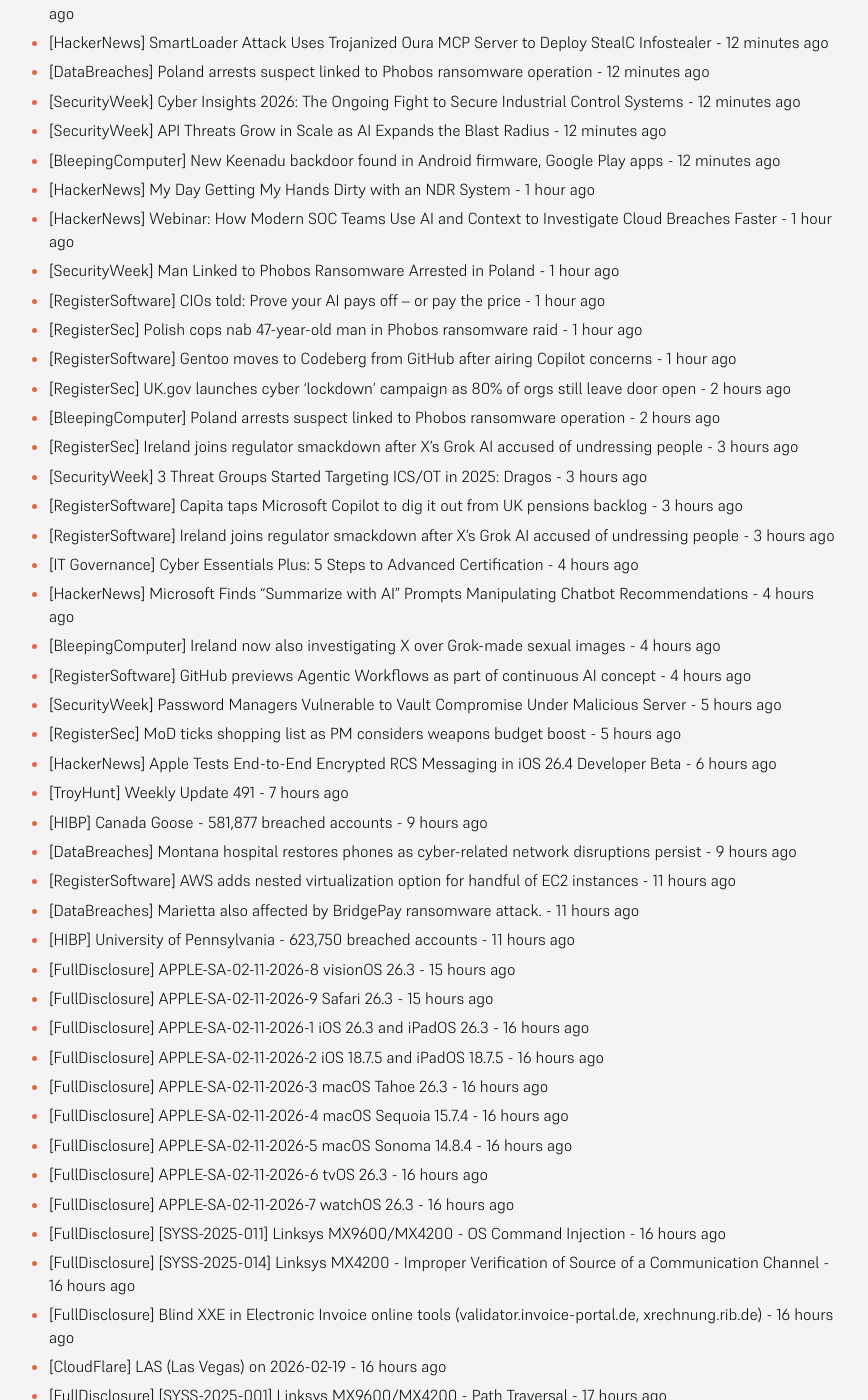
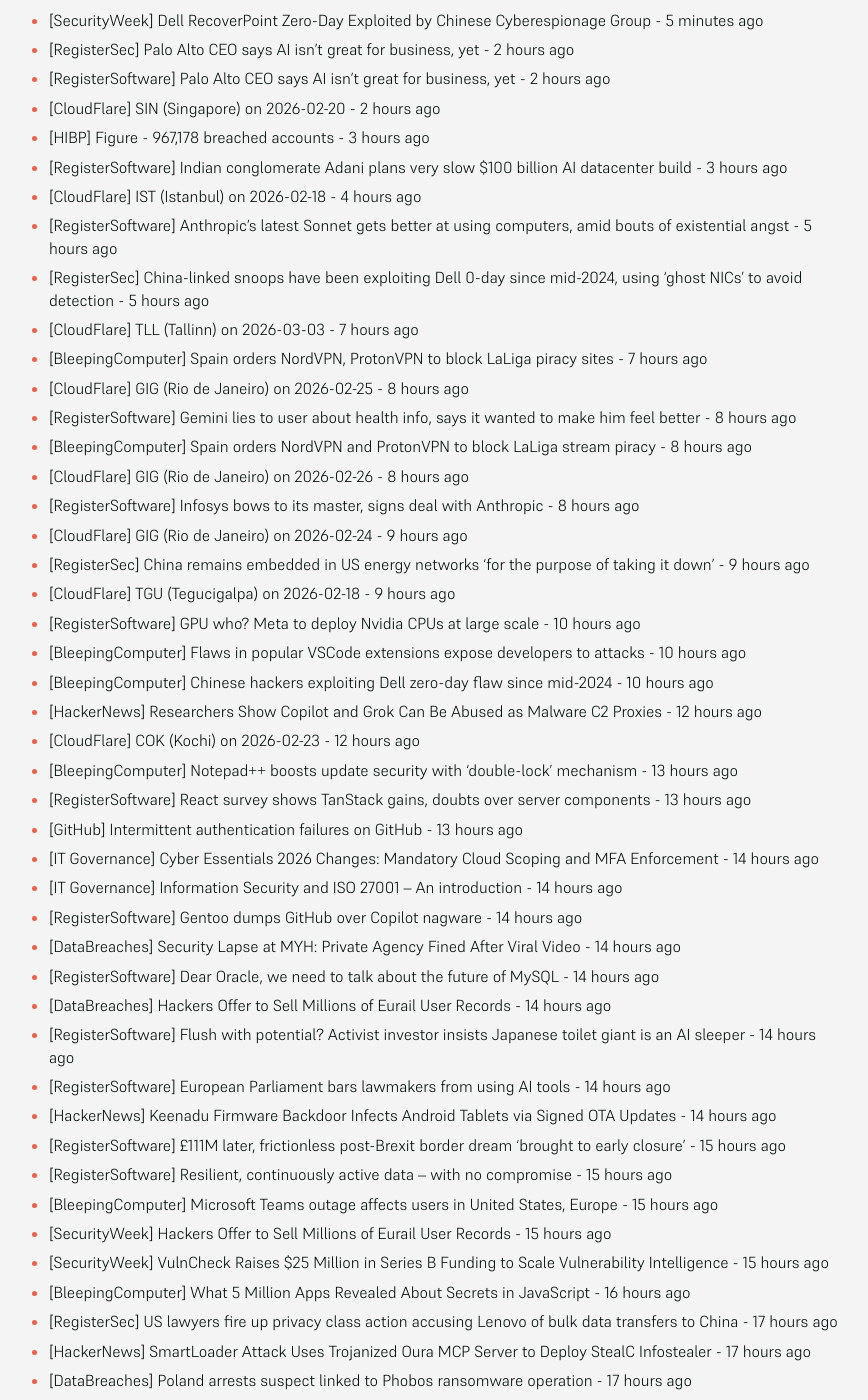
Before and after one commit to SecOpsNews/news, a Jekyll site: the page built from index.md, in a window 1280 px wide and 1400 px high, scrolled down 295 px. Shown: the whole window, without its empty margins (215-1083 px from the left). Built offline with Jekyll 4.4.1, drawn with Linux system fonts in a browser that asks for light colours; some of the changed text lies outside the part shown.

Commit message:
New Feed

```diff
--- a/index.md
+++ b/index.md
@@ -9,83 +9,126 @@ description: Latest Updates
 
 <!-- SecOps start -->
 
-- [RegisterSec] US lawyers fire up privacy class action accusing Lenovo of bulk data transfers to China - 12 minutes ago
-- [HackerNews] SmartLoader Attack Uses Trojanized Oura MCP Server to Deploy StealC Infostealer - 12 minutes ago
-- [DataBreaches] Poland arrests suspect linked to Phobos ransomware operation - 12 minutes ago
-- [SecurityWeek] Cyber Insights 2026: The Ongoing Fight to Secure Industrial Control Systems - 12 minutes ago
-- [SecurityWeek] API Threats Grow in Scale as AI Expands the Blast Radius - 12 minutes ago
-- [BleepingComputer] New Keenadu backdoor found in Android firmware, Google Play apps - 12 minutes ago
-- [HackerNews] My Day Getting My Hands Dirty with an NDR System - 1 hour ago
-- [HackerNews] Webinar: How Modern SOC Teams Use AI and Context to Investigate Cloud Breaches Faster - 1 hour ago
-- [SecurityWeek] Man Linked to Phobos Ransomware Arrested in Poland - 1 hour ago
-- [RegisterSoftware] CIOs told: Prove your AI pays off – or pay the price - 1 hour ago
-- [RegisterSec] Polish cops nab 47-year-old man in Phobos ransomware raid - 1 hour ago
-- [RegisterSoftware] Gentoo moves to Codeberg from GitHub after airing Copilot concerns - 1 hour ago
-- [RegisterSec] UK.gov launches cyber 'lockdown' campaign as 80% of orgs still leave door open - 2 hours ago
-- [BleepingComputer] Poland arrests suspect linked to Phobos ransomware operation - 2 hours ago
-- [RegisterSec] Ireland joins regulator smackdown after X's Grok AI accused of undressing people - 3 hours ago
-- [SecurityWeek] 3 Threat Groups Started Targeting ICS/OT in 2025: Dragos - 3 hours ago
-- [RegisterSoftware] Capita taps Microsoft Copilot to dig it out from UK pensions backlog - 3 hours ago
-- [RegisterSoftware] Ireland joins regulator smackdown after X's Grok AI accused of undressing people - 3 hours ago
-- [IT Governance] Cyber Essentials Plus: 5 Steps to Advanced Certification - 4 hours ago
-- [HackerNews] Microsoft Finds “Summarize with AI” Prompts Manipulating Chatbot Recommendations - 4 hours ago
-- [BleepingComputer] Ireland now also investigating X over Grok-made sexual images - 4 hours ago
-- [RegisterSoftware] GitHub previews Agentic Workflows as part of continuous AI concept - 4 hours ago
-- [SecurityWeek] Password Managers Vulnerable to Vault Compromise Under Malicious Server - 5 hours ago
-- [RegisterSec] MoD ticks shopping list as PM considers weapons budget boost - 5 hours ago
-- [HackerNews] Apple Tests End-to-End Encrypted RCS Messaging in iOS 26.4 Developer Beta - 6 hours ago
-- [TroyHunt] Weekly Update 491 - 7 hours ago
-- [HIBP] Canada Goose - 581,877 breached accounts - 9 hours ago
-- [DataBreaches] Montana hospital restores phones as cyber-related network disruptions persist - 9 hours ago
-- [RegisterSoftware] AWS adds nested virtualization option for handful of EC2 instances - 11 hours ago
-- [DataBreaches] Marietta  also affected by BridgePay ransomware attack. - 11 hours ago
-- [HIBP] University of Pennsylvania - 623,750 breached accounts - 11 hours ago
-- [FullDisclosure] APPLE-SA-02-11-2026-8 visionOS 26.3 - 15 hours ago
-- [FullDisclosure] APPLE-SA-02-11-2026-9 Safari 26.3 - 15 hours ago
-- [FullDisclosure] APPLE-SA-02-11-2026-1 iOS 26.3 and iPadOS 26.3 - 16 hours ago
-- [FullDisclosure] APPLE-SA-02-11-2026-2 iOS 18.7.5 and iPadOS 18.7.5 - 16 hours ago
-- [FullDisclosure] APPLE-SA-02-11-2026-3 macOS Tahoe 26.3 - 16 hours ago
-- [FullDisclosure] APPLE-SA-02-11-2026-4 macOS Sequoia 15.7.4 - 16 hours ago
-- [FullDisclosure] APPLE-SA-02-11-2026-5 macOS Sonoma 14.8.4 - 16 hours ago
-- [FullDisclosure] APPLE-SA-02-11-2026-6 tvOS 26.3 - 16 hours ago
-- [FullDisclosure] APPLE-SA-02-11-2026-7 watchOS 26.3 - 16 hours ago
-- [FullDisclosure] [SYSS-2025-011] Linksys MX9600/MX4200 - OS Command Injection - 16 hours ago
-- [FullDisclosure] [SYSS-2025-014] Linksys MX4200 - Improper Verification of Source of a Communication Channel - 16 hours ago
-- [FullDisclosure] Blind XXE in Electronic Invoice online tools (validator.invoice-portal.de, xrechnung.rib.de) - 16 hours ago
-- [CloudFlare] LAS (Las Vegas) on 2026-02-19 - 16 hours ago
-- [FullDisclosure] [SYSS-2025-001] Linksys MX9600/MX4200 - Path Traversal - 17 hours ago
-- [FullDisclosure] [SYSS-2025-002] Linksys MX9600/MX4200 - Missing Authentication for Critical Function - 17 hours ago
-- [FullDisclosure] [SYSS-2025-009] Linksys MX9600/MX4200 - SQL Injection - 17 hours ago
-- [FullDisclosure] [SYSS-2025-010] Linksys MX9600/MX4200 - OS Command Injection - 17 hours ago
-- [FullDisclosure] Firedancer Solana Validator - QUIC Transport Parameter UB and	Consensus-Splitting Cast Bug - 17 hours ago
-- [FullDisclosure] 🚨 Public Disclosure: Remote BitLocker Bypass via Intel AMT — SYSTEM Access Without Login - 17 hours ago
-- [FullDisclosure] [Full Disclosure] CVE-2025-69690 & CVE-2025-69691 — Authenticated RCE in Netgate pfSense CE 2.7.2 and 2.8.0 - 17 hours ago
-- [FullDisclosure] SEC Consult SA-20260212-0 :: Multiple Vulnerabilities in various Solax Power Pocket WiFi models - 17 hours ago
-- [BleepingComputer] Washington Hotel in Japan discloses ransomware infection incident - 17 hours ago
-- [CloudFlare] MSP (Minneapolis) on 2026-02-20 - 17 hours ago
-- [CloudFlare] PDX (Portland) on 2026-02-23 - 17 hours ago
-- [CloudFlare] YUL (Montréal) on 2026-02-18 - 18 hours ago
-- [BleepingComputer] Man arrested for demanding reward after accidental police data leak - 18 hours ago
-- [BleepingComputer] Eurail says stolen traveler data now up for sale on dark web - 18 hours ago
-- [CloudFlare] PDX (Portland) on 2026-02-24 - 18 hours ago
-- [CloudFlare] PDX (Portland) on 2026-02-25 - 18 hours ago
-- [HackerNews] Study Uncovers 25 Password Recovery Attacks in Major Cloud Password Managers - 19 hours ago
-- [HackerNews] Infostealer Steals OpenClaw AI Agent Configuration Files and Gateway Tokens - 19 hours ago
-- [RegisterSec] Canada Goose ruffles feathers over 600K record dump, says leak is old news - 19 hours ago
-- [CloudFlare] BOG (Bogota) on 2026-02-18 - 19 hours ago
-- [CloudFlare] PDX (Portland) on 2026-02-26 - 19 hours ago
-- [CloudFlare] PDX (Portland) on 2026-02-27 - 20 hours ago
-- [BleepingComputer] Infostealer malware found stealing OpenClaw secrets for first time - 20 hours ago
-- [RegisterSec] Dutch cops arrest man after sending him confidential files by mistake - 20 hours ago
-- [CloudFlare] JAX (Jacksonville) on 2026-02-18 - 21 hours ago
-- [RegisterSoftware] Oracle vows 'new era' for MySQL as users sharpen their forks - 21 hours ago
-- [CloudFlare] EWR (Newark) on 2026-02-19 - 21 hours ago
-- [RegisterSec] You probably can't trust your password manager if it's compromised - 21 hours ago
-- [RegisterSoftware] KPMG partner in Oz turned to AI to pass an exam on... AI - 21 hours ago
-- [SecurityWeek] Dior, Louis Vuitton, Tiffany Fined $25 Million in South Korea After Data Breaches - 22 hours ago
-- [RegisterSec] Open source registries don't have enough money to implement basic security - 22 hours ago
-- [BleepingComputer] Passwords to passkeys: Staying ISO 27001 compliant in a passwordless era - 22 hours ago
-- [HackerNews] Weekly Recap: Outlook Add-Ins Hijack, 0-Day Patches, Wormable Botnet & AI Malware - 23 hours ago
+- [HackerNews] CISA Flags Four Security Flaws Under Active Exploitation in Latest KEV Update - 5 minutes ago
+- [SecurityWeek] Dell RecoverPoint Zero-Day Exploited by Chinese Cyberespionage Group - 5 minutes ago
+- [RegisterSec] Palo Alto CEO says AI isn’t great for business, yet - 2 hours ago
+- [RegisterSoftware] Palo Alto CEO says AI isn’t great for business, yet - 2 hours ago
+- [CloudFlare] SIN (Singapore) on 2026-02-20 - 2 hours ago
+- [HIBP] Figure - 967,178 breached accounts - 3 hours ago
+- [RegisterSoftware] Indian conglomerate Adani plans very slow $100 billion AI datacenter build - 3 hours ago
+- [CloudFlare] IST (Istanbul) on 2026-02-18 - 4 hours ago
+- [RegisterSoftware] Anthropic's latest Sonnet gets better at using computers, amid bouts of existential angst - 5 hours ago
+- [RegisterSec] China-linked snoops have been exploiting Dell 0-day since mid-2024, using 'ghost NICs' to avoid detection - 5 hours ago
+- [CloudFlare] TLL (Tallinn) on 2026-03-03 - 7 hours ago
+- [BleepingComputer] Spain orders NordVPN, ProtonVPN to block LaLiga piracy sites - 7 hours ago
+- [CloudFlare] GIG (Rio de Janeiro) on 2026-02-25 - 8 hours ago
+- [RegisterSoftware] Gemini lies to user about health info, says it wanted to make him feel better - 8 hours ago
+- [BleepingComputer] Spain orders NordVPN and ProtonVPN to block LaLiga stream piracy - 8 hours ago
+- [CloudFlare] GIG (Rio de Janeiro) on 2026-02-26 - 8 hours ago
+- [RegisterSoftware] Infosys bows to its master, signs deal with Anthropic - 8 hours ago
+- [CloudFlare] GIG (Rio de Janeiro) on 2026-02-24 - 9 hours ago
+- [RegisterSec] China remains embedded in US energy networks 'for the purpose of taking it down' - 9 hours ago
+- [CloudFlare] TGU (Tegucigalpa) on 2026-02-18 - 9 hours ago
+- [RegisterSoftware] GPU who? Meta to deploy Nvidia CPUs at large scale - 10 hours ago
+- [BleepingComputer] Flaws in popular VSCode extensions expose developers to attacks - 10 hours ago
+- [BleepingComputer] Chinese hackers exploiting Dell zero-day flaw since mid-2024 - 10 hours ago
+- [HackerNews] Researchers Show Copilot and Grok Can Be Abused as Malware C2 Proxies - 12 hours ago
+- [CloudFlare] COK (Kochi) on 2026-02-23 - 12 hours ago
+- [BleepingComputer] Notepad++ boosts update security with ‘double-lock’ mechanism - 13 hours ago
+- [RegisterSoftware] React survey shows TanStack gains, doubts over server components - 13 hours ago
+- [GitHub] Intermittent authentication failures on GitHub - 13 hours ago
+- [IT Governance] Cyber Essentials 2026 Changes: Mandatory Cloud Scoping and MFA Enforcement - 14 hours ago
+- [IT Governance] Information Security and ISO 27001 – An introduction - 14 hours ago
+- [RegisterSoftware] Gentoo dumps GitHub over Copilot nagware - 14 hours ago
+- [DataBreaches] Security Lapse at MYH: Private Agency Fined After Viral Video - 14 hours ago
+- [RegisterSoftware] Dear Oracle, we need to talk about the future of MySQL - 14 hours ago
+- [DataBreaches] Hackers Offer to Sell Millions of Eurail User Records - 14 hours ago
+- [RegisterSoftware] Flush with potential? Activist investor insists Japanese toilet giant is an AI sleeper - 14 hours ago
+- [RegisterSoftware] European Parliament bars lawmakers from using AI tools - 14 hours ago
+- [HackerNews] Keenadu Firmware Backdoor Infects Android Tablets via Signed OTA Updates - 14 hours ago
+- [RegisterSoftware] £111M later, frictionless post-Brexit border dream 'brought to early closure' - 15 hours ago
+- [RegisterSoftware] Resilient, continuously active data – with no compromise - 15 hours ago
+- [BleepingComputer] Microsoft Teams outage affects users in United States, Europe - 15 hours ago
+- [SecurityWeek] Hackers Offer to Sell Millions of Eurail User Records - 15 hours ago
+- [SecurityWeek] VulnCheck Raises $25 Million in Series B Funding to Scale Vulnerability Intelligence - 15 hours ago
+- [BleepingComputer] What 5 Million Apps Revealed About Secrets in JavaScript - 16 hours ago
+- [RegisterSec] US lawyers fire up privacy class action accusing Lenovo of bulk data transfers to China - 17 hours ago
+- [HackerNews] SmartLoader Attack Uses Trojanized Oura MCP Server to Deploy StealC Infostealer - 17 hours ago
+- [DataBreaches] Poland arrests suspect linked to Phobos ransomware operation - 17 hours ago
+- [SecurityWeek] Cyber Insights 2026: The Ongoing Fight to Secure Industrial Control Systems - 17 hours ago
+- [SecurityWeek] API Threats Grow in Scale as AI Expands the Blast Radius - 17 hours ago
+- [BleepingComputer] New Keenadu backdoor found in Android firmware, Google Play apps - 17 hours ago
+- [HackerNews] My Day Getting My Hands Dirty with an NDR System - 18 hours ago
+- [HackerNews] Webinar: How Modern SOC Teams Use AI and Context to Investigate Cloud Breaches Faster - 18 hours ago
+- [SecurityWeek] Man Linked to Phobos Ransomware Arrested in Poland - 18 hours ago
+- [RegisterSoftware] CIOs told: Prove your AI pays off – or pay the price - 18 hours ago
+- [RegisterSec] Polish cops nab 47-year-old man in Phobos ransomware raid - 18 hours ago
+- [RegisterSoftware] Gentoo moves to Codeberg from GitHub after airing Copilot concerns - 18 hours ago
+- [RegisterSec] UK.gov launches cyber 'lockdown' campaign as 80% of orgs still leave door open - 19 hours ago
+- [BleepingComputer] Poland arrests suspect linked to Phobos ransomware operation - 19 hours ago
+- [RegisterSec] Ireland joins regulator smackdown after X's Grok AI accused of undressing people - 20 hours ago
+- [SecurityWeek] 3 Threat Groups Started Targeting ICS/OT in 2025: Dragos - 20 hours ago
+- [RegisterSoftware] Capita taps Microsoft Copilot to dig it out from UK pensions backlog - 20 hours ago
+- [RegisterSoftware] Ireland joins regulator smackdown after X's Grok AI accused of undressing people - 20 hours ago
+- [IT Governance] Cyber Essentials Plus: 5 Steps to Advanced Certification - 21 hours ago
+- [HackerNews] Microsoft Finds “Summarize with AI” Prompts Manipulating Chatbot Recommendations - 21 hours ago
+- [BleepingComputer] Ireland now also investigating X over Grok-made sexual images - 21 hours ago
+- [RegisterSoftware] GitHub previews Agentic Workflows as part of continuous AI concept - 21 hours ago
+- [SecurityWeek] Password Managers Vulnerable to Vault Compromise Under Malicious Server - 22 hours ago
+- [RegisterSec] MoD ticks shopping list as PM considers weapons budget boost - 22 hours ago
+- [HackerNews] Apple Tests End-to-End Encrypted RCS Messaging in iOS 26.4 Developer Beta - 23 hours ago
+- [TroyHunt] Weekly Update 491 - 1 day ago
+- [HIBP] Canada Goose - 581,877 breached accounts - 1 day ago
+- [DataBreaches] Montana hospital restores phones as cyber-related network disruptions persist - 1 day ago
+- [RegisterSoftware] AWS adds nested virtualization option for handful of EC2 instances - 1 day ago
+- [DataBreaches] Marietta  also affected by BridgePay ransomware attack. - 1 day ago
+- [HIBP] University of Pennsylvania - 623,750 breached accounts - 1 day ago
+- [FullDisclosure] APPLE-SA-02-11-2026-8 visionOS 26.3 - 1 day ago
+- [FullDisclosure] APPLE-SA-02-11-2026-9 Safari 26.3 - 1 day ago
+- [FullDisclosure] APPLE-SA-02-11-2026-1 iOS 26.3 and iPadOS 26.3 - 1 day ago
+- [FullDisclosure] APPLE-SA-02-11-2026-2 iOS 18.7.5 and iPadOS 18.7.5 - 1 day ago
+- [FullDisclosure] APPLE-SA-02-11-2026-3 macOS Tahoe 26.3 - 1 day ago
+- [FullDisclosure] APPLE-SA-02-11-2026-4 macOS Sequoia 15.7.4 - 1 day ago
+- [FullDisclosure] APPLE-SA-02-11-2026-5 macOS Sonoma 14.8.4 - 1 day ago
+- [FullDisclosure] APPLE-SA-02-11-2026-6 tvOS 26.3 - 1 day ago
+- [FullDisclosure] APPLE-SA-02-11-2026-7 watchOS 26.3 - 1 day ago
+- [FullDisclosure] [SYSS-2025-011] Linksys MX9600/MX4200 - OS Command Injection - 1 day ago
+- [FullDisclosure] [SYSS-2025-014] Linksys MX4200 - Improper Verification of Source of a Communication Channel - 1 day ago
+- [FullDisclosure] Blind XXE in Electronic Invoice online tools (validator.invoice-portal.de, xrechnung.rib.de) - 1 day ago
+- [CloudFlare] LAS (Las Vegas) on 2026-02-19 - 1 day ago
+- [FullDisclosure] [SYSS-2025-001] Linksys MX9600/MX4200 - Path Traversal - 1 day ago
+- [FullDisclosure] [SYSS-2025-002] Linksys MX9600/MX4200 - Missing Authentication for Critical Function - 1 day ago
+- [FullDisclosure] [SYSS-2025-009] Linksys MX9600/MX4200 - SQL Injection - 1 day ago
+- [FullDisclosure] [SYSS-2025-010] Linksys MX9600/MX4200 - OS Command Injection - 1 day ago
+- [FullDisclosure] Firedancer Solana Validator - QUIC Transport Parameter UB and	Consensus-Splitting Cast Bug - 1 day ago
+- [FullDisclosure] 🚨 Public Disclosure: Remote BitLocker Bypass via Intel AMT — SYSTEM Access Without Login - 1 day ago
+- [FullDisclosure] [Full Disclosure] CVE-2025-69690 & CVE-2025-69691 — Authenticated RCE in Netgate pfSense CE 2.7.2 and 2.8.0 - 1 day ago
+- [FullDisclosure] SEC Consult SA-20260212-0 :: Multiple Vulnerabilities in various Solax Power Pocket WiFi models - 1 day ago
+- [BleepingComputer] Washington Hotel in Japan discloses ransomware infection incident - 1 day ago
+- [CloudFlare] MSP (Minneapolis) on 2026-02-20 - 1 day ago
+- [CloudFlare] PDX (Portland) on 2026-02-23 - 1 day ago
+- [CloudFlare] YUL (Montréal) on 2026-02-18 - 1 day ago
+- [BleepingComputer] Man arrested for demanding reward after accidental police data leak - 1 day ago
+- [BleepingComputer] Eurail says stolen traveler data now up for sale on dark web - 1 day ago
+- [CloudFlare] PDX (Portland) on 2026-02-24 - 1 day ago
+- [CloudFlare] PDX (Portland) on 2026-02-25 - 1 day ago
+- [HackerNews] Study Uncovers 25 Password Recovery Attacks in Major Cloud Password Managers - 1 day ago
+- [HackerNews] Infostealer Steals OpenClaw AI Agent Configuration Files and Gateway Tokens - 1 day ago
+- [RegisterSec] Canada Goose ruffles feathers over 600K record dump, says leak is old news - 1 day ago
+- [CloudFlare] BOG (Bogota) on 2026-02-18 - 1 day ago
+- [CloudFlare] PDX (Portland) on 2026-02-26 - 1 day ago
+- [CloudFlare] PDX (Portland) on 2026-02-27 - 1 day ago
+- [BleepingComputer] Infostealer malware found stealing OpenClaw secrets for first time - 1 day ago
+- [RegisterSec] Dutch cops arrest man after sending him confidential files by mistake - 1 day ago
+- [CloudFlare] JAX (Jacksonville) on 2026-02-18 - 1 day ago
+- [RegisterSoftware] Oracle vows 'new era' for MySQL as users sharpen their forks - 1 day ago
+- [CloudFlare] EWR (Newark) on 2026-02-19 - 1 day ago
+- [RegisterSec] You probably can't trust your password manager if it's compromised - 1 day ago
+- [RegisterSoftware] KPMG partner in Oz turned to AI to pass an exam on... AI - 1 day ago
+- [SecurityWeek] Dior, Louis Vuitton, Tiffany Fined $25 Million in South Korea After Data Breaches - 1 day ago
+- [RegisterSec] Open source registries don't have enough money to implement basic security - 1 day ago
+- [BleepingComputer] Passwords to passkeys: Staying ISO 27001 compliant in a passwordless era - 1 day ago
+- [HackerNews] Weekly Recap: Outlook Add-Ins Hijack, 0-Day Patches, Wormable Botnet & AI Malware - 1 day ago
 - [SecurityWeek] CISA Navigates DHS Shutdown With Reduced Staff - 1 day ago
 - [RegisterSoftware] FTC to probe whether Microsoft's cloud clout crosses the line - 1 day ago
 - [SecurityWeek] Android 17 Beta Strengthens Secure-by-Default Design for Privacy and App Security - 1 day ago
@@ -106,22 +149,6 @@ description: Latest Updates
 - [HIBP] APOIA.se - 450,764 breached accounts - 1 day ago
 - [HackerNews] New Chrome Zero-Day (CVE-2026-2441) Under Active Attack — Patch Released - 1 day ago
 - [SecurityWeek] Google Patches First Actively Exploited Chrome Zero-Day of 2026 - 1 day ago
-- [RegisterSec] US appears open to reversing some China tech bans - 1 day ago
-- [RegisterSoftware] US appears open to reversing some China tech bans - 1 day ago
-- [RegisterSoftware] Cisco set to release home-brew hypervisor as a VMware alternative - 1 day ago
-- [BleepingComputer] Canada Goose investigating as hackers leak 600K customer records - 1 day ago
-- [CloudFlare] PDX (Portland) on 2026-03-02 - 1 day ago
-- [RegisterSoftware] OpenAI grabs OpenClaw creator Peter Steinberger to build personal agents - 1 day ago
-- [BleepingComputer] New ClickFix attack abuses nslookup to retrieve PowerShell payload via DNS - 1 day ago
-- [CloudFlare] SJC (San Jose) on 2026-02-24 - 1 day ago
-- [CloudFlare] SJC (San Jose) on 2026-02-18 - 1 day ago
-- [RegisterSec] Infosec exec sold eight zero-day exploit kits to Russia, says DoJ - 1 day ago
-- [CloudFlare] SIN (Singapore) on 2026-02-19 - 1 day ago
-- [BleepingComputer] Windows 11 KB5077181 fixes boot failures linked to failed updates - 1 day ago
-- [BleepingComputer] CTM360: Lumma Stealer and Ninja Browser malware campaign abusing Google Groups - 1 day ago
-- [BleepingComputer] Pastebin comments push ClickFix JavaScript attack to hijack crypto swaps - 1 day ago
-- [HackerNews] Microsoft Discloses DNS-Based ClickFix Attack Using Nslookup for Malware Staging - 1 day ago
-- [RegisterSoftware] GPT-5 bests human judges in legal smack down - 1 day ago
 - [DataBreaches] Russian-linked hackers appear to have launched a crippling cyberattack on Western New Mexico University - 9 months ago
 - [DataBreaches] SK Telecom vows to take full responsibility for damage from recent data leak - 9 months ago
 - [HackerNews] Storm-1977 Hits Education Clouds with AzureChecker, Deploys 200+ Crypto Mining Containers - 9 months ago
```
